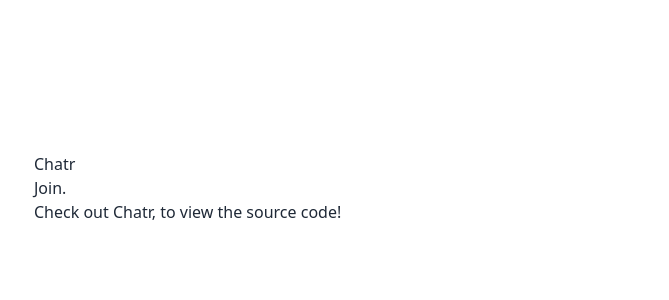
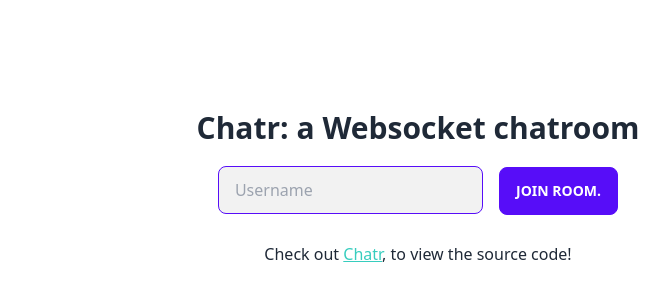
Before and after one commit to 0xLaurens/chatr, a SvelteKit app in the folder client/: page / in a window 1280 px wide. Shown: the part 212-512 px from the top of the page, without its empty margins (222-891 px from the left). Built offline with nearby package versions, Linux system fonts and the light colour scheme.

Commit message:
Chat -> user store

```diff
--- /dev/null
+++ b/client/src/lib/stores/user.ts
@@ -0,0 +1,3 @@
+import { writable } from "svelte/store";
+
+export const user = writable("");
--- a/client/src/routes/+page.svelte
+++ b/client/src/routes/+page.svelte
@@ -1,8 +1,32 @@
 <script lang="ts">
+    import {user} from "$lib/stores/user"
+    import { goto } from '$app/navigation';
+
+    let username = "";
+    const join_room = () => {
+        if(username.length < 1) {
+            username = "user" + Math.floor(Math.random() * 1000);
+        }
+
+        user.set(username)
+        goto("/chat");
+    }
 </script>
 
-<h1>Chatr</h1>
-<a href="/chat">Join.</a>
-<p>
-    Check out <a href="https://github.com/0xLaurns/chatr" target="_blank" rel="noreferrer">Chatr</a>, to view the source code!
-</p>
+<div class="flex flex-col justify-center">
+    <div class="title">
+        <h1 class="text-3xl font-bold text-center">Chatr: a Websocket chatroom</h1>
+    </div>
+    <div class="join self-center my-5">
+        <input placeholder="Username" bind:value={username}
+               class="input input-bordered input-primary w-full sm:w-auto bg-base-200 mb-2 mr-3">
+        <button class="btn btn-primary" on:click={join_room}>Join Room.</button>
+    </div>
+    <div class="github self-center">
+        <p>
+            Check out <a class="link link-accent" href="https://github.com/0xLaurens/chatr" target="_blank"
+                         rel="noreferrer">Chatr</a>, to view the source code!
+        </p>
+    </div>
+
+</div>
--- a/client/src/routes/chat/+page.svelte
+++ b/client/src/routes/chat/+page.svelte
@@ -1,5 +1,6 @@
 <script lang="ts">
     import {onMount} from "svelte";
+    import {user} from "../../lib/stores/user";
 
     let status = "🔴";
     let statusTip = "Disconnected";
@@ -12,6 +13,8 @@
         socket.addEventListener("open", () => {
             status = "🟢"
             statusTip = "Connected";
+            socket.send($user);
+            console.log($user);
         })
 
         socket.addEventListener("close", () => {
@@ -37,7 +40,7 @@
 <div class="title flex justify-between">
     <h1 class="text-3xl font-bold cursor-default">Chat Room <span class="tooltip" data-tip="{statusTip}">{status}</span>
     </h1>
-    <button class="btn btn-secondary" on:click={clear_messages}>clear</button>
+    <button class="btn btn-accent" on:click={clear_messages}>clear</button>
 </div>
 <div class="card h-96 flex-grow bg-base-300 shadow-xl my-10">
     <div class="card-body">
--- a/client/tsconfig.json
+++ b/client/tsconfig.json
@@ -8,7 +8,11 @@
 		"resolveJsonModule": true,
 		"skipLibCheck": true,
 		"sourceMap": true,
-		"strict": true
+		"strict": true,
+		"paths": {
+			"$lib": ["src/lib"],
+			"$lib/*": ["src/lib/*"]
+		}
 	}
 	// Path aliases are handled by https://kit.svelte.dev/docs/configuration#alias
 	//
```
